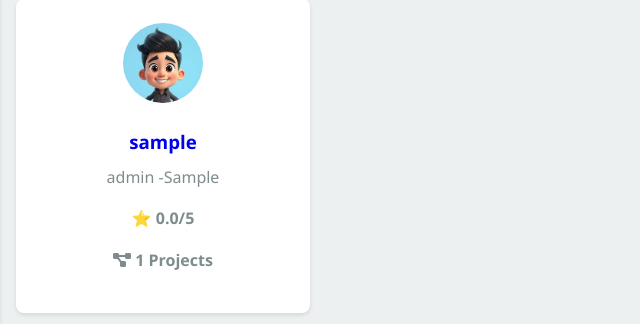
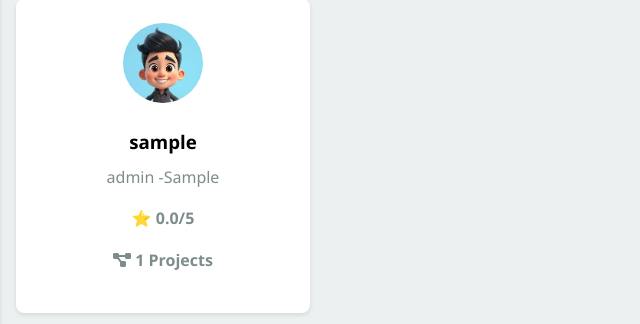
Before and after one commit to rima-15/Wefaq-project, a PHP site: page /wefaq-php/community.php in a window 1280 px wide. Shown: the part 241-565 px from the top of the page, without its empty margins (0-640 px from the left). Run offline with PHP 8.4, Linux system fonts and the light colour scheme; the visitor is signed in with stand-in values (Sample User, id 1); tables that the repository leaves empty or names only in its code hold one stand-in row (values such as "Sample post").

Commit message:
Merge origin/temp
Conflicts:
	public_html/AppointmentPage.html
	public_html/PatientHome.html
	public_html/PrescribePage.html
	public_html/style.css

```diff
--- a/wefaq-php/community.php
+++ b/wefaq-php/community.php
@@ -59,8 +59,9 @@ $result = $stmt->get_result();
                         <div class="user-card">
                             <img src="images/avatar<?php echo $row['gender'] == 'F' ? 'F' : 'M'; ?>1.jpeg" alt="User" class="user-avatar">
                                 <h3>
-                                    <a href="profile.php?user_id=<?php echo $row['user_ID']; ?>"><?php echo htmlspecialchars($row['username']); ?></a>
-                                </h3>
+                                    <a href="profile.php?user_id=<?php echo $row['user_ID']; ?>" style="color: black;"><?php echo htmlspecialchars($row['username']); ?></a>
+                                 </h3>
+
                             <p><?php echo htmlspecialchars($row['user_type']); ?>     <span>-<?php echo htmlspecialchars($row['organization']); ?></span></p>
                             <p class="user-rating">⭐️ <strong><?php echo number_format($row['avg_rating'], 1); ?>/5</strong></p>
                             <p class="user-projects"><i class="fas fa-project-diagram"></i> <strong><?php echo $row['project_count']; ?> Projects</strong></p>
```
